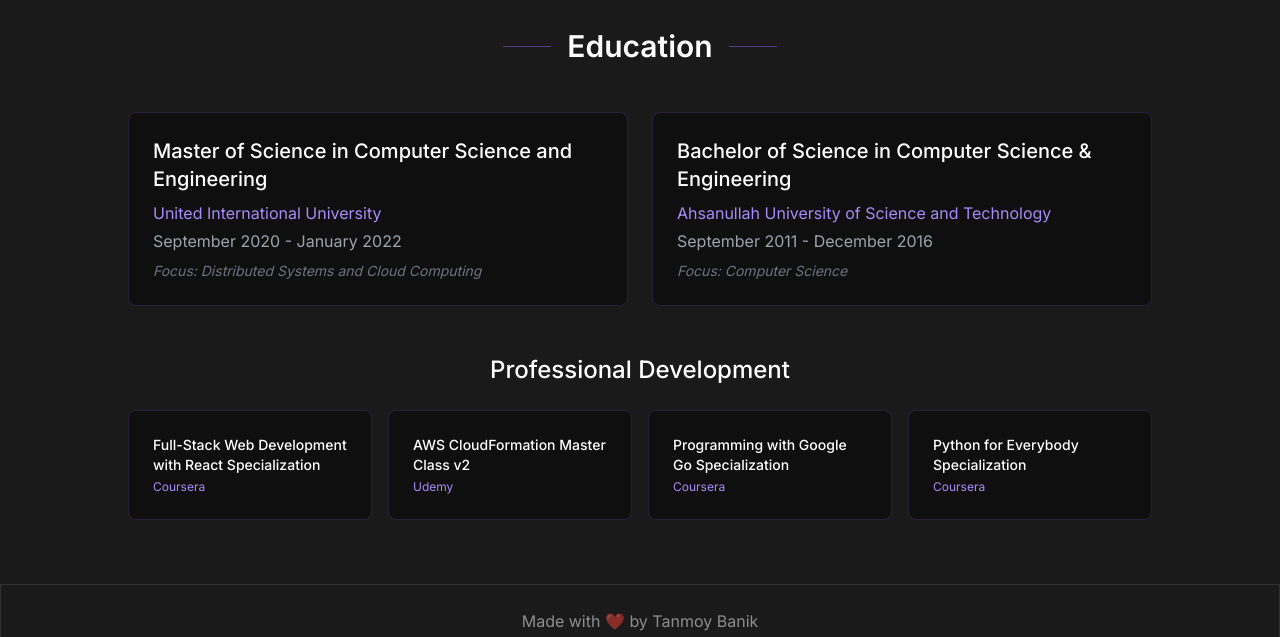
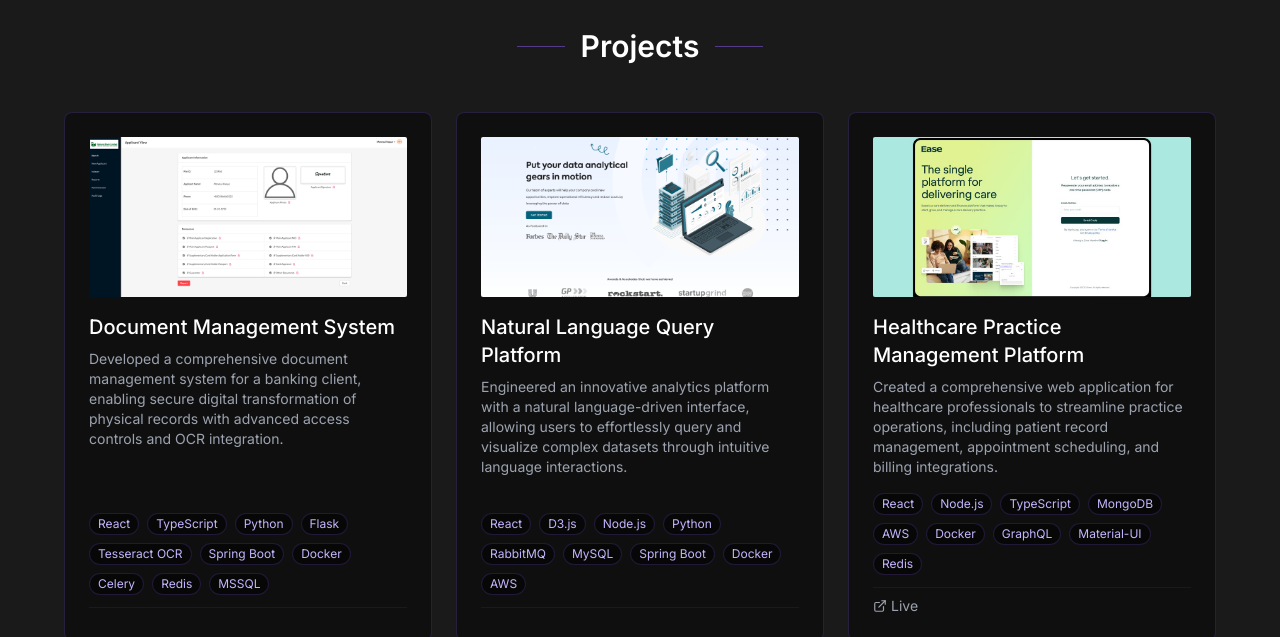
Before and after one commit to imtanmoy/tanmoybanik.me, an Astro site: page /new in a window 1280 px wide. Shown: the part 1310-1947 px from the top of the page. Built offline with nearby package versions, Linux system fonts and the light colour scheme; Astro itself is replaced by a stand-in of ours; animation ran at ten frames a second.

Commit message:
add Projects component and integrate project showcase; update portfolio data and images

```diff
--- a/src/components/nav-bar.tsx
+++ b/src/components/nav-bar.tsx
@@ -4,7 +4,7 @@ const NAV_LINKS = [
   { id: "one", href: "#home", text: "Home" },
   { id: "two", href: "#about", text: "About" },
   { id: "three", href: "#experience", text: "Experience" },
-  { id: "four", href: "#project", text: "Project" },
+  { id: "four", href: "#projects", text: "Projects" },
   { id: "five", href: "#awards", text: "Awards" },
   { id: "six", href: "#education", text: "Education" },
 ];
--- /dev/null
+++ b/src/components/projects.tsx
@@ -0,0 +1,132 @@
+import React from "react";
+import { AnimateOnScroll } from "./animate-on-scroll";
+import { FlatCard } from "./glowing-card";
+import { FiExternalLink, FiGithub } from "react-icons/fi";
+
+// Import portfolio data
+import portfolioData from "../data/portfolio.json";
+
+// Project data structure
+interface Project {
+  title: string;
+  description: string;
+  technologies: string[];
+  link?: string;
+  githubLink?: string;
+  image?: string;
+  featured?: boolean;
+  keyHighlights?: string[];
+}
+
+// Get projects from the imported JSON file
+const projectsData = portfolioData.projects as Project[];
+
+const ProjectCard: React.FC<{ project: Project }> = ({ project }) => {
+  // Handle project with name instead of title
+  const projectTitle = project.title || "Project";
+
+  return (
+    <div className="group relative">
+      <FlatCard
+        className={`
+        flex flex-col h-full transition-all duration-300
+        ${
+          project.featured
+            ? "border-violet-500/40 hover:border-violet-500/60"
+            : "border-violet-500/20 hover:border-violet-500/40"
+        }
+        relative overflow-hidden
+      `}
+      >
+        {project.image && (
+          <div className="w-full h-40 overflow-hidden mb-4 rounded-sm bg-white/5 relative">
+            <img
+              src={project.image}
+              alt={`${projectTitle} thumbnail`}
+              className="w-full h-full object-cover transition-transform duration-300 group-hover:scale-105"
+            />
+            {project.featured && (
+              <span className="absolute top-2 right-2 px-2 py-0.5 bg-violet-900/50 text-violet-400 text-xs rounded-full">
+                Featured
+              </span>
+            )}
+          </div>
+        )}
+
+        <div className="flex-1">
+          <h3 className="text-xl text-white font-medium mb-2">
+            {projectTitle}
+          </h3>
+          <p className="text-gray-400 mb-4 text-sm">{project.description}</p>
+        </div>
+
+        <div className="mt-auto">
+          <div className="flex flex-wrap gap-2 mb-3">
+            {project.technologies.map((tech, index) => (
+              <span
+                key={index}
+                className="px-2 py-0.5 bg-black/50 text-violet-300 text-xs rounded-full border border-violet-500/20"
+              >
+                {tech}
+              </span>
+            ))}
+          </div>
+
+          <div className="flex gap-3 mt-2 pt-2 border-t border-violet-500/10 justify-between items-center">
+            <div className="flex gap-3">
+              {project.link && (
+                <a
+                  href={project.link}
+                  target="_blank"
+                  rel="noopener noreferrer"
+                  className="text-gray-400 hover:text-violet-400 transition-colors flex items-center gap-1 text-sm"
+                  aria-label={`View ${projectTitle} project`}
+                >
+                  <FiExternalLink /> Live
+                </a>
+              )}
+              {project.githubLink && (
+                <a
+                  href={project.githubLink}
+                  target="_blank"
+                  rel="noopener noreferrer"
+                  className="text-gray-400 hover:text-violet-400 transition-colors flex items-center gap-1 text-sm"
+                  aria-label={`GitHub repository for ${projectTitle}`}
+                >
+                  <FiGithub /> GitHub
+                </a>
+              )}
+            </div>
+          </div>
+        </div>
+      </FlatCard>
+    </div>
+  );
+};
+
+export const Projects: React.FC = () => {
+  // Filter and sort projects (featured first, then by recency if possible)
+  const sortedProjects = [...projectsData].sort(
+    (a, b) => (b.featured ? 1 : 0) - (a.featured ? 1 : 0)
+  );
+
+  return (
+    <AnimateOnScroll id="projects">
+      <div className="w-full mx-auto px-4 py-16">
+        <div className="flex items-center justify-center mb-12">
+          <div className="h-px w-12 bg-violet-500/50 mr-4"></div>
+          <h2 className="text-3xl font-semibold text-white">Projects</h2>
+          <div className="h-px w-12 bg-violet-500/50 ml-4"></div>
+        </div>
+
+        <div className="grid grid-cols-1 sm:grid-cols-2 lg:grid-cols-3 gap-6 max-w-6xl mx-auto">
+          {sortedProjects.map((project, index) => (
+            <ProjectCard key={index} project={project} />
+          ))}
+        </div>
+      </div>
+    </AnimateOnScroll>
+  );
+};
+
+export default Projects;
--- a/src/data/portfolio.json
+++ b/src/data/portfolio.json
@@ -1,4 +1,75 @@
 {
+  "projects": [
+    {
+      "title": "Document Management System",
+      "description": "Developed a comprehensive document management system for a banking client, enabling secure digital transformation of physical records with advanced access controls and OCR integration.",
+      "technologies": [
+        "React",
+        "TypeScript",
+        "Python",
+        "Flask",
+        "Tesseract OCR",
+        "Spring Boot",
+        "Docker",
+        "Celery",
+        "Redis",
+        "MSSQL"
+      ],
+      "image": "/images/dms.png",
+      "link": ""
+    },
+    {
+      "title": "Natural Language Query Platform",
+      "description": "Engineered an innovative analytics platform with a natural language-driven interface, allowing users to effortlessly query and visualize complex datasets through intuitive language interactions.",
+      "technologies": [
+        "React",
+        "D3.js",
+        "Node.js",
+        "Python",
+        "RabbitMQ",
+        "MySQL",
+        "Spring Boot",
+        "Docker",
+        "AWS"
+      ],
+      "image": "/images/nlq.png"
+    },
+    {
+      "title": "Healthcare Practice Management Platform",
+      "description": "Created a comprehensive web application for healthcare professionals to streamline practice operations, including patient record management, appointment scheduling, and billing integrations.",
+      "technologies": [
+        "React",
+        "Node.js",
+        "TypeScript",
+        "MongoDB",
+        "AWS",
+        "Docker",
+        "GraphQL",
+        "Material-UI",
+        "Redis"
+      ],
+      "image": "/images/ease.jpeg",
+      "link": "https://easepractice.com"
+    },
+    {
+      "title": "Pinwheel Parental Control Smartphone",
+      "description": "Developed key components for a kid-safe smartphone platform with robust parental controls, focusing on secure authentication, device management, and family-friendly app ecosystem.",
+      "technologies": [
+        "React Native",
+        "Node.js",
+        "NestJS",
+        "TypeScript",
+        "PostgreSQL",
+        "AWS",
+        "Docker",
+        "RabbitMQ",
+        "MQTT",
+        "WebAuthn"
+      ],
+      "image": "/images/pinwheel.png",
+      "link": "https://pinwheel.com"
+    }
+  ],
   "education": [
     {
       "degree": "Master of Science in Computer Science and Engineering",
--- a/src/pages/new.astro
+++ b/src/pages/new.astro
@@ -6,6 +6,7 @@ import { Hero } from "../components/hero";
 import About from "../components/about";
 import { Education } from "../components/education";
 import { Footer } from "../components/footer";
+import { Projects } from "../components/projects";
 ---
 
 <Layout>
@@ -17,6 +18,7 @@ import { Footer } from "../components/footer";
     <div class="flex flex-col items-center justify-center">
       <Hero client:load />
       <About client:load />
+      <Projects client:load />
       <Education client:load />
       <Footer />
     </div>
```
Also changed, not shown: public/images/dms.png (added), public/images/ease.jpeg (added), public/images/nlq.png (added), public/images/pinwheel.png (added).
